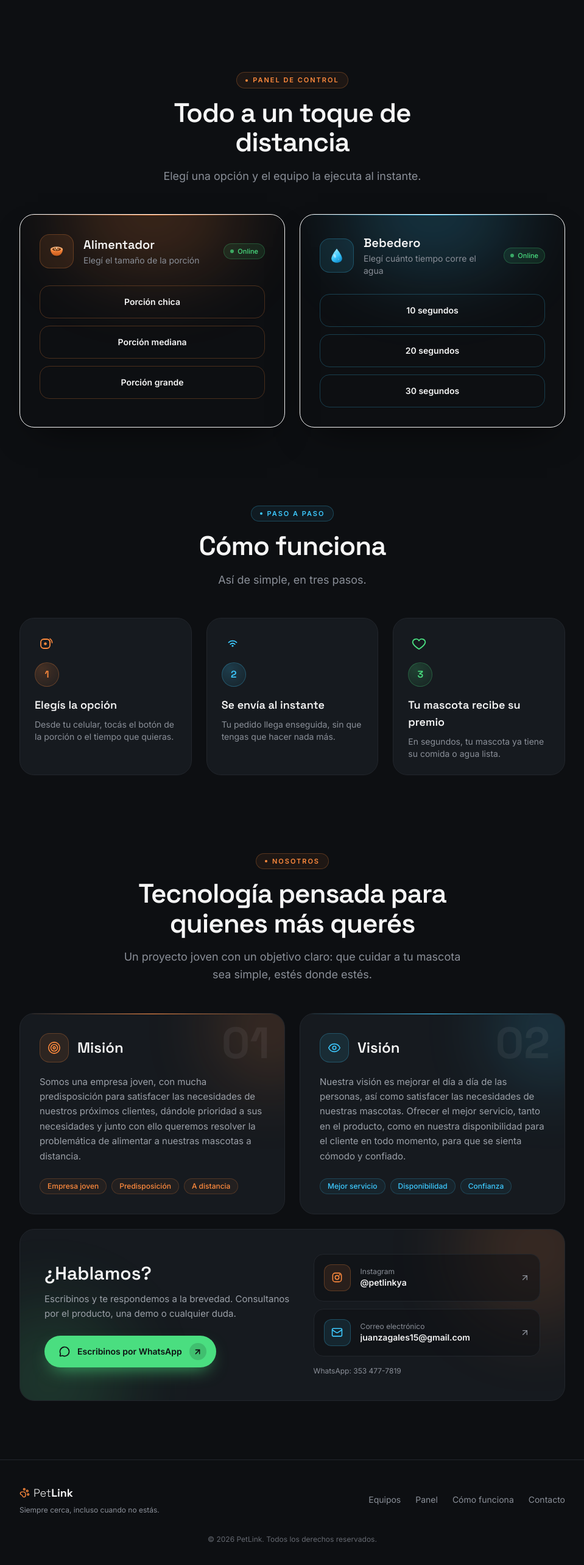
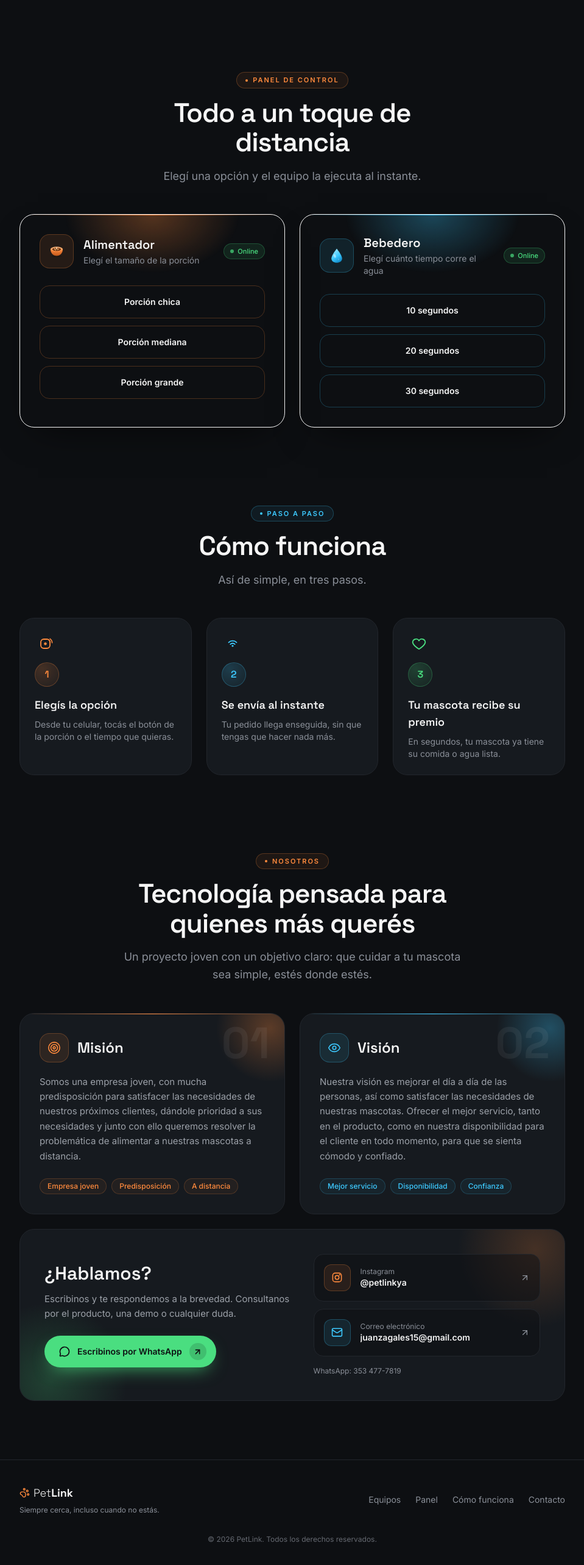
Before and after one commit to convexmarketing8-del/petlink, a Next.js app: page / in a window 1280 px wide. Shown: the part 2395-4961 px from the top of the page at 61% size, without its empty margins (160-1119 px from the left). Built offline with nearby package versions, Linux system fonts and the light colour scheme; no server answers.

Commit message:
Replace blur glows with radial gradients inside rounded cards
iOS Safari does not clip blur-filtered layers to border-radius, leaving square artifacts at card corners.

Co-Authored-By: Claude Sonnet 5.5 <noreply@anthropic.com>

```diff
--- a/components/Contacto.tsx
+++ b/components/Contacto.tsx
@@ -106,8 +106,10 @@ export default function Contacto() {
               />
               <div
                 aria-hidden
-                className="pointer-events-none absolute -right-16 -top-16 h-44 w-44 rounded-full opacity-20 blur-3xl transition-opacity duration-300 group-hover:opacity-40"
-                style={{ background: item.accent }}
+                className="pointer-events-none absolute -right-16 -top-16 h-44 w-44 opacity-30 transition-opacity duration-300 group-hover:opacity-50"
+                style={{
+                  background: `radial-gradient(closest-side, ${item.accent}, transparent)`,
+                }}
               />
               <span
                 aria-hidden
@@ -161,11 +163,13 @@ export default function Contacto() {
         <div className="relative isolate transform-gpu overflow-hidden rounded-3xl border border-[#22262C] bg-[#161A1F] p-7 sm:p-10">
           <div
             aria-hidden
-            className="pointer-events-none absolute -left-20 -bottom-24 h-64 w-64 rounded-full bg-[#4ADE80] opacity-15 blur-3xl"
+            className="pointer-events-none absolute -left-20 -bottom-24 h-64 w-64 opacity-20"
+            style={{ background: "radial-gradient(closest-side, #4ADE80, transparent)" }}
           />
           <div
             aria-hidden
-            className="pointer-events-none absolute -right-20 -top-24 h-64 w-64 rounded-full bg-[#FF8A3D] opacity-15 blur-3xl"
+            className="pointer-events-none absolute -right-20 -top-24 h-64 w-64 opacity-20"
+            style={{ background: "radial-gradient(closest-side, #FF8A3D, transparent)" }}
           />
 
           <div className="relative grid gap-8 md:grid-cols-[1.1fr_1fr] md:items-center">
--- a/components/DeviceControlCard.tsx
+++ b/components/DeviceControlCard.tsx
@@ -147,8 +147,8 @@ export default function DeviceControlCard({
       />
       <div
         aria-hidden
-        className="pointer-events-none absolute -top-24 left-1/2 h-48 w-72 -translate-x-1/2 rounded-full opacity-20 blur-3xl"
-        style={{ background: accent }}
+        className="pointer-events-none absolute -top-24 left-1/2 h-48 w-72 -translate-x-1/2 opacity-30"
+        style={{ background: `radial-gradient(closest-side, ${accent}, transparent)` }}
       />
 
       <div className="relative flex items-center gap-4">
```
